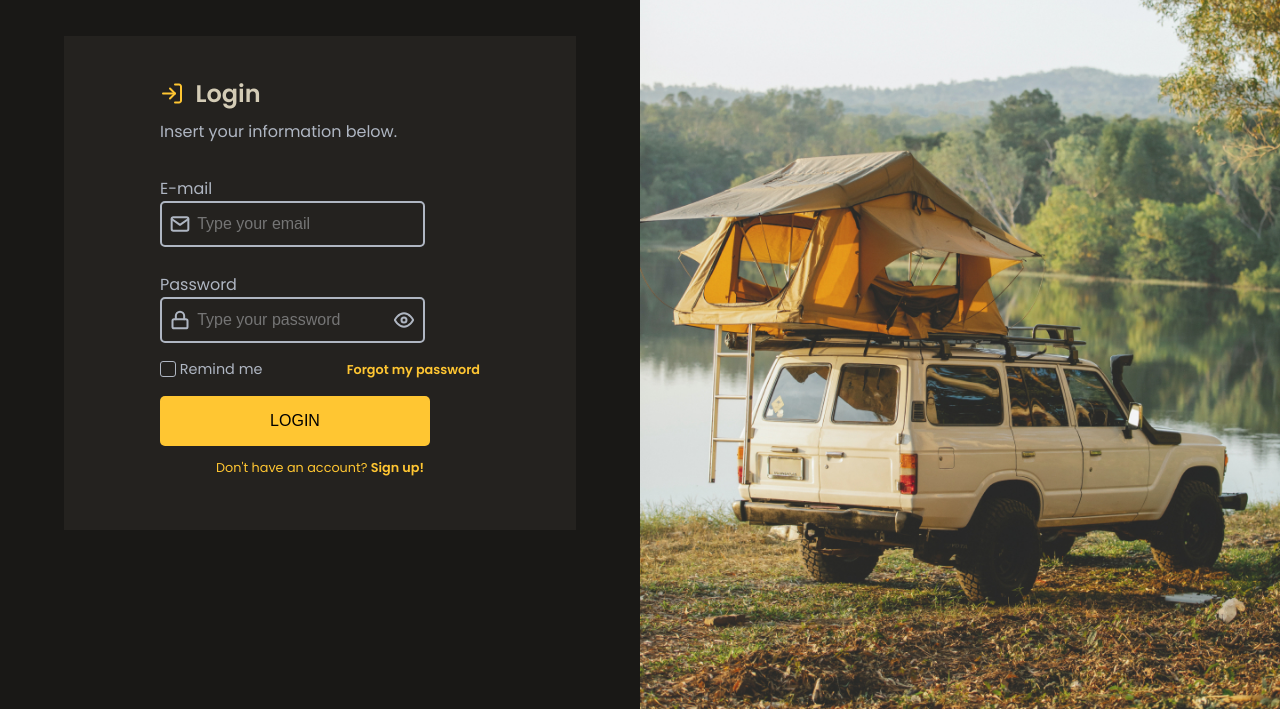
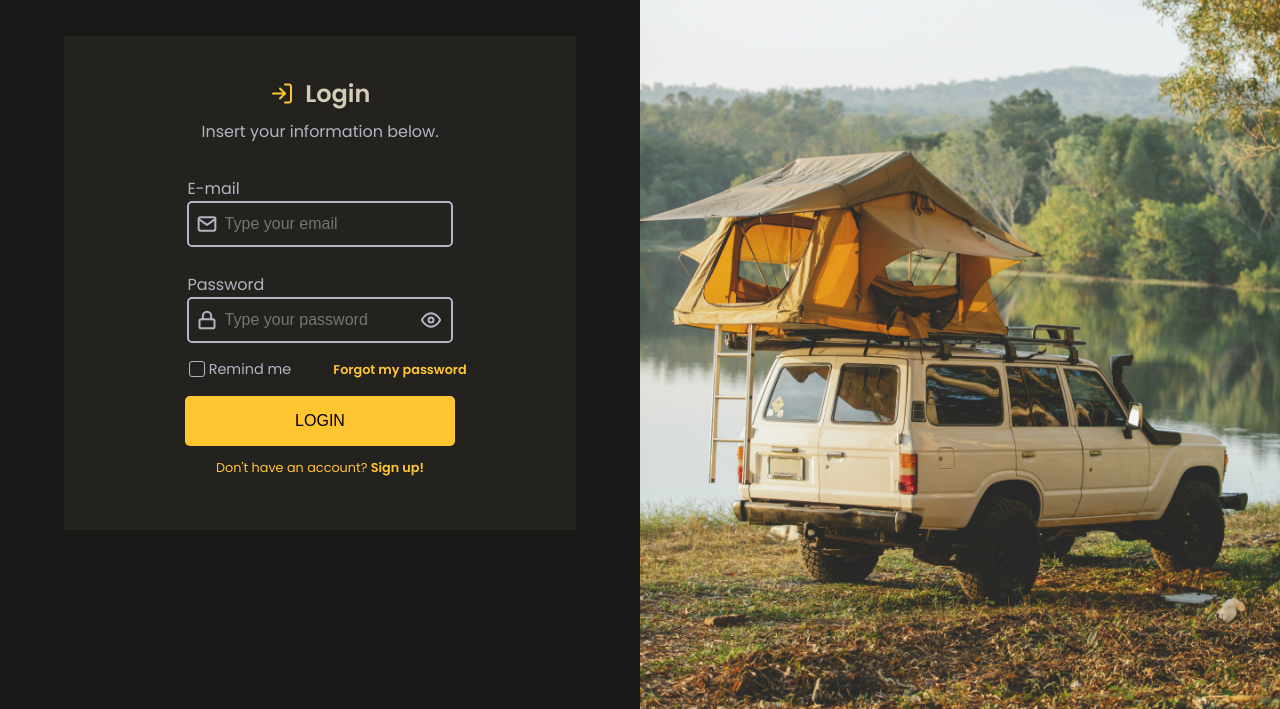
Before and after one commit to adlascio-instructor/web-dev-1-week-4-assignment-klfcola, a plain HTML site: page index.html in a window 1280 px wide. Shown: the part 91-800 px from the top of the page. Drawn offline with Linux system fonts and the light colour scheme.

Commit message:
make it better

```diff
--- a/index.html
+++ b/index.html
@@ -18,7 +18,7 @@
         <form action="#" method="POST">
           <div id="inner">
             <div id="title">
-            <img src="/images/log-in.svg" alt="login" />
+              <img src="/images/log-in.svg" id="loginimg" alt="login" />
               <h1>  Login</h1>
             </div>
             <div id="paragraph">
--- a/style.css
+++ b/style.css
@@ -148,6 +148,7 @@ input[type="checkbox"]{
     background-color: #24221f;
     display: inline-block;
     vertical-align: middle;
+    cursor: pointer;
 }
 
 input[type="checkbox"]:checked{
@@ -222,3 +223,17 @@ button{
         padding: 0;
     }
 }
+
+@media (min-width: 1110px){
+    #inner{
+        justify-items: center;
+    }
+
+    #forgot{
+        justify-self: center;
+    }
+
+    #title{
+        justify-self: center;
+    }
+}
```
Lines whose indentation alone changed are shown as unchanged.
